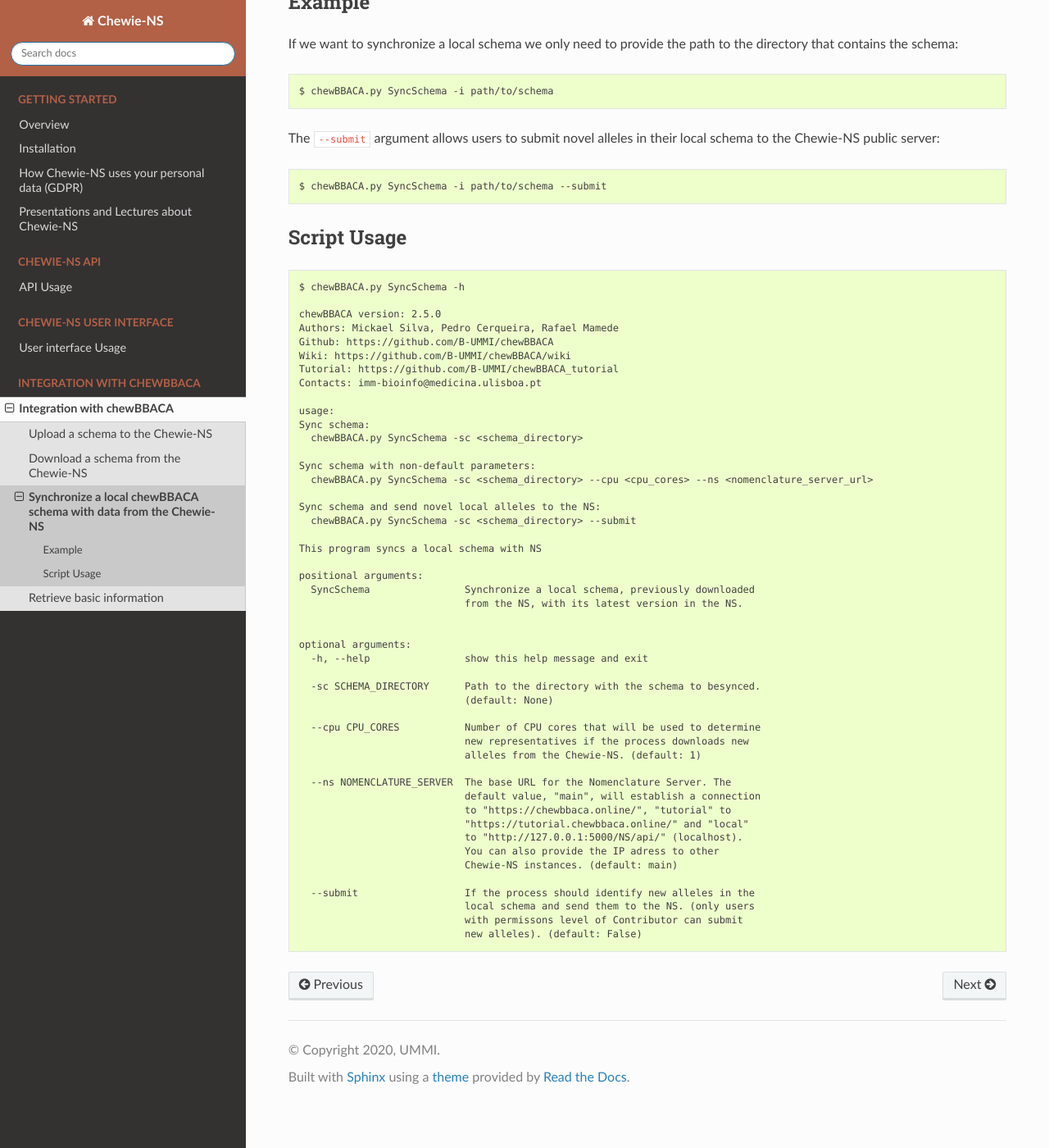
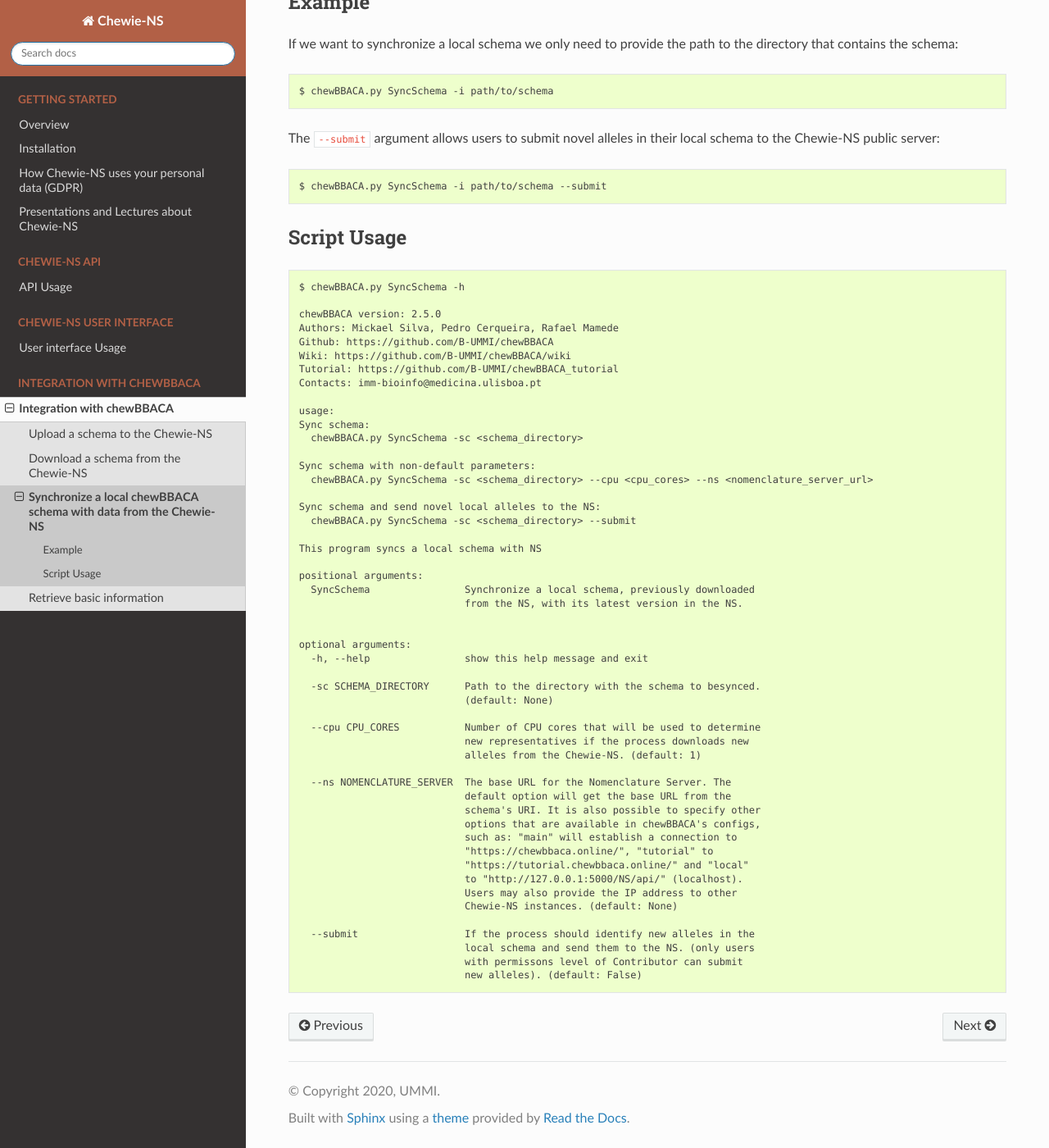
Before and after one commit to B-UMMI/Chewie-NS, a Sphinx documentation site: the page built from docs/user/synchronize_api.rst, in a window 1280 px wide and 1400 px high, scrolled down 1678 px. Shown: the whole window at 82% size. Built offline with Sphinx 7.4.7 and the Read the Docs theme 2.0.0, drawn with Linux system fonts in a browser that asks for light colours.

Commit message:
Updated docs.

```diff
--- a/docs/user/download_api.rst
+++ b/docs/user/download_api.rst
@@ -124,7 +124,7 @@
                                 to "https://chewbbaca.online/", "tutorial" to
                                 "https://tutorial.chewbbaca.online/" and "local"
                                 to "http://127.0.0.1:5000/NS/api/" (localhost).
-                                You can also provide the IP adress to other
+                                Users may also provide the IP address to other
                                 Chewie-NS instances. (default: main)
 
       --d DATE                  Download schema with state from specified date.
--- a/docs/user/nsstats_api.rst
+++ b/docs/user/nsstats_api.rst
@@ -101,7 +101,7 @@
                                 to "https://chewbbaca.online/", "tutorial" to
                                 "https://tutorial.chewbbaca.online/" and "local"
                                 to "http://127.0.0.1:5000/NS/api/" (localhost).
-                                You can also provide the IP adress to other
+                                Users may also provide the IP address to other
                                 Chewie-NS instances. (default: main)
 
       --sp SPECIES_ID           The integer identifier of a species in the Chewie-
--- a/docs/user/synchronize_api.rst
+++ b/docs/user/synchronize_api.rst
@@ -116,12 +116,15 @@
                                 alleles from the Chewie-NS. (default: 1)
 
       --ns NOMENCLATURE_SERVER  The base URL for the Nomenclature Server. The
-                                default value, "main", will establish a connection
-                                to "https://chewbbaca.online/", "tutorial" to
+                                default option will get the base URL from the
+                                schema's URI. It is also possible to specify other
+                                options that are available in chewBBACA's configs,
+                                such as: "main" will establish a connection to
+                                "https://chewbbaca.online/", "tutorial" to
                                 "https://tutorial.chewbbaca.online/" and "local"
                                 to "http://127.0.0.1:5000/NS/api/" (localhost).
-                                You can also provide the IP adress to other
-                                Chewie-NS instances. (default: main)
+                                Users may also provide the IP address to other
+                                Chewie-NS instances. (default: None)
 
       --submit                  If the process should identify new alleles in the
                                 local schema and send them to the NS. (only users
--- a/docs/user/upload_api.rst
+++ b/docs/user/upload_api.rst
@@ -205,7 +205,7 @@
                                 to "https://chewbbaca.online/", "tutorial" to
                                 "https://tutorial.chewbbaca.online/" and "local"
                                 to "http://127.0.0.1:5000/NS/api/" (localhost).
-                                You can also provide the IP adress to other
+                                Users may also provide the IP address to other
                                 Chewie-NS instances. (default: main)
 
       --continue_up             If the process should check if the schema upload
```
